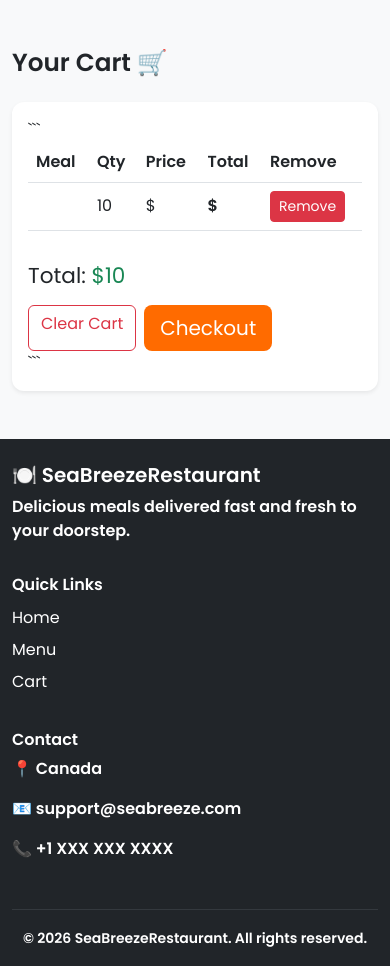
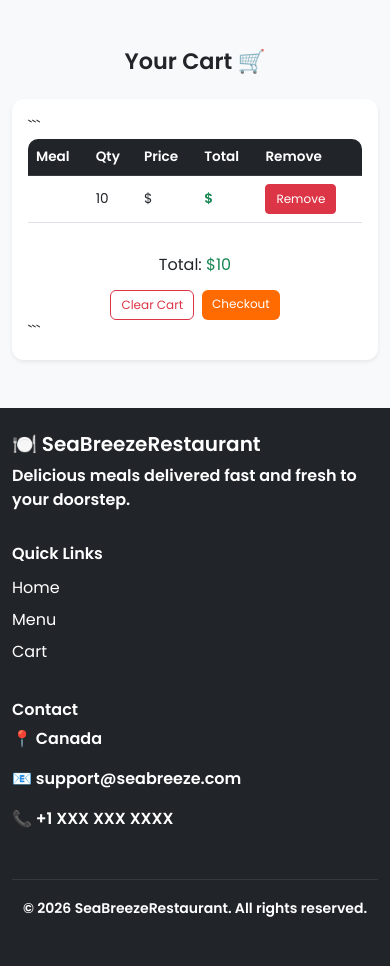
Before and after one commit to tordiboy/SeeBreezeStore, a Django app: template templates/restaurant/cart.html in a window 390 px wide. Shown: the part 56-1022 px from the top of the page. After the commit the page ends 973 px from the top, so only its background shows below. Run offline with Django 5.2, Linux system fonts and the light colour scheme; data comes from the database, SQL or seed files in the repository; tables that the repository leaves empty hold one stand-in row (values such as "Sample post"); the template is opened without the code that fills it: values that come from a table or form of the project are taken from there, most other values are stand-ins (such as "Sample title", 1, 10 or a date in 2020).

Commit message:
Add files via upload

````diff
--- a/templates/restaurant/cart.html
+++ b/templates/restaurant/cart.html
@@ -2,38 +2,46 @@
 
 {% block content %}
 
-<h2 class="fw-bold mb-4">Your Cart 🛒</h2>
+<h2 class="fw-bold mb-4 text-center text-md-start">Your Cart 🛒</h2>
 
 {% if cart.items.all %}
 
 <div class="card shadow-sm p-3">
 
 ```
+<!-- ✅ RESPONSIVE TABLE WRAPPER -->
+<div class="table-responsive">
+
     <table class="table align-middle">
 
-    <thead>
+        <thead class="table-dark">
             <tr>
                 <th>Meal</th>
                 <th>Qty</th>
                 <th>Price</th>
                 <th>Total</th>
-            <th>Remove</th> <!-- ✅ NEW COLUMN -->
+                <th>Remove</th>
             </tr>
         </thead>
 
         <tbody>
             {% for item in cart.items.all %}
                 <tr>
-                <td>{{ item.meal.name }}</td>
+                    <td>
+                        <strong>{{ item.meal.name }}</strong>
+                    </td>
+
                     <td>{{ item.quantity }}</td>
+
                     <td>${{ item.meal.price }}</td>
-                <td class="fw-bold">${{ item.get_total_price }}</td>
 
-                <!-- ✅ FIX: button INSIDE loop -->
+                    <td class="fw-bold text-success">
+                        ${{ item.get_total_price }}
+                    </td>
+
                     <td>
                         <a href="{% url 'remove_from_cart' item.id %}"
-                       class="btn btn-sm btn-danger"
-                       onclick="return confirm('Remove this item?')">
+                           class="btn btn-sm btn-danger">
                             Remove
                         </a>
                     </td>
@@ -43,20 +51,24 @@
 
     </table>
 
+</div>
+
 <!-- TOTAL + ACTIONS -->
-<div class="d-flex justify-content-between align-items-center mt-3 flex-wrap gap-2">
+<div class="d-flex justify-content-between align-items-center mt-3 flex-wrap gap-3">
 
-    <h4>Total: <span class="text-success">${{ total }}</span></h4>
+    <h4 class="m-0">
+        Total: <span class="text-success">${{ total }}</span>
+    </h4>
 
-    <div class="d-flex gap-2">
+    <div class="d-flex flex-wrap gap-2">
 
         <a href="{% url 'clear_cart' %}"
-           class="btn btn-outline-danger"
-           onclick="return confirm('Clear entire cart?')">
+           class="btn btn-outline-danger">
             Clear Cart
         </a>
 
-        <a href="{% url 'checkout' %}" class="btn btn-success btn-lg">
+        <a href="{% url 'checkout' %}"
+           class="btn btn-success">
             Checkout
         </a>
 
@@ -67,7 +79,47 @@
 
 </div>
 
-{% else %} <p class="text-muted">Your cart is empty.</p>
+{% else %} <p class="text-muted text-center">Your cart is empty.</p>
 {% endif %}
 
+<!-- ✅ MOBILE OPTIMIZATION -->
+
+<style>
+
+    .table-responsive {
+        border-radius: 10px;
+        overflow-x: auto;
+    }
+
+    /* Smaller text + better spacing on mobile */
+    @media (max-width: 768px) {
+
+        h2 {
+            font-size: 1.4rem;
+            text-align: center;
+        }
+
+        table {
+            font-size: 0.85rem;
+        }
+
+        .btn {
+            padding: 5px 10px;
+            font-size: 0.75rem;
+        }
+
+        h4 {
+            font-size: 1rem;
+            text-align: center;
+            width: 100%;
+        }
+
+        .d-flex.justify-content-between {
+            flex-direction: column;
+            align-items: center;
+        }
+    }
+
+</style>
+
 {% endblock %}
````
Lines whose indentation alone changed are shown as unchanged.
